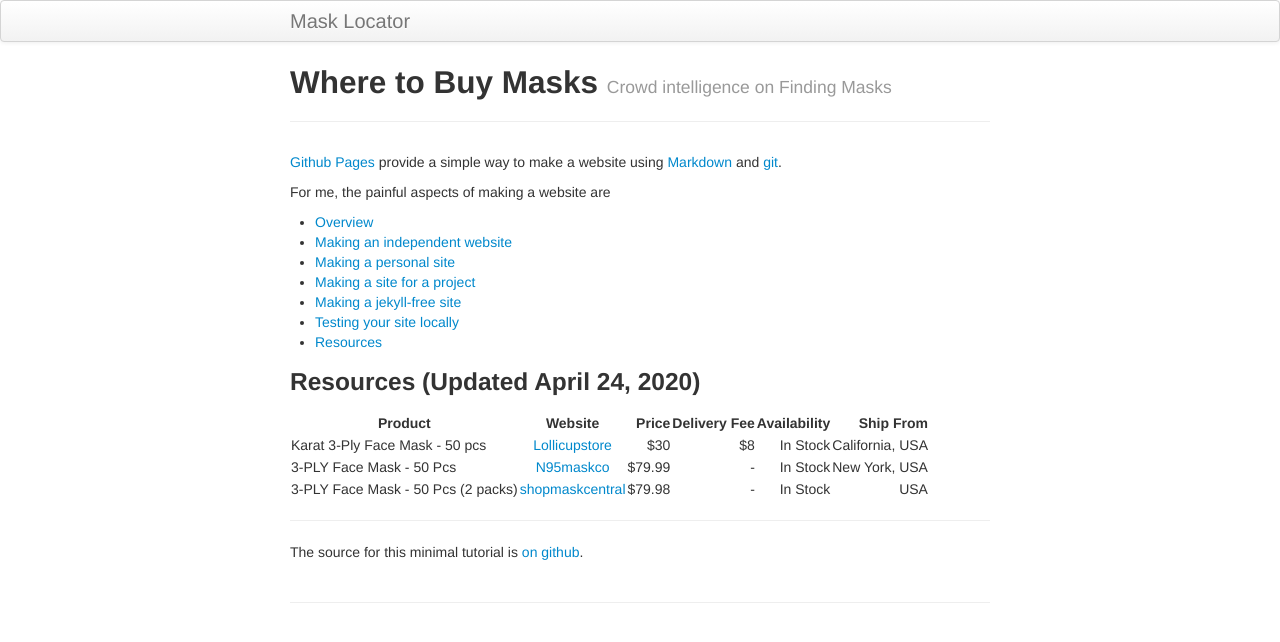
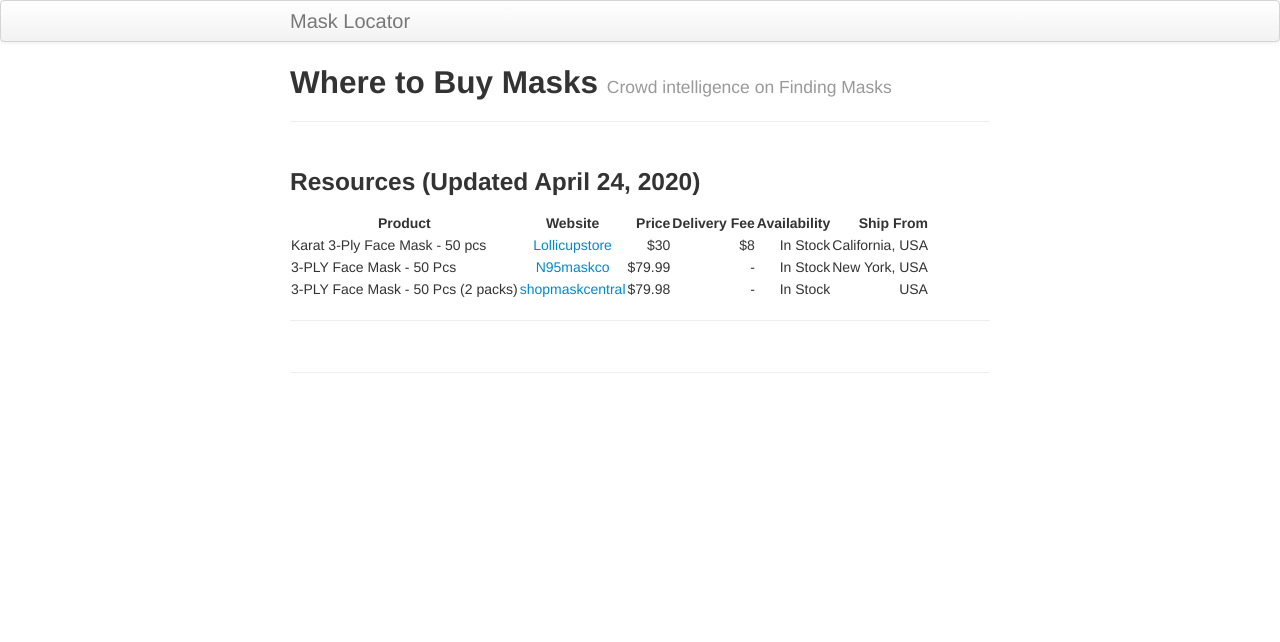
Before and after one commit to onyilam/masks, a Jekyll site: the page built from index.md, in a window 1280 px wide. Shown: the top 642 px of the page. Built offline with Jekyll 4.4.1, drawn with Linux system fonts in a browser that asks for light colours.

```diff
--- a/index.md
+++ b/index.md
@@ -4,21 +4,6 @@ title: Where to Buy Masks
 tagline: Crowd intelligence on Finding Masks
 #description: Minimal tutorial on making a simple website with GitHub Pages
 ---
-
-[Github Pages](https://pages.github.com) provide a simple way to make a
-website using
-[Markdown](https://daringfireball.net/projects/markdown/) and
-[git](https://git-scm.com).
-
-For me, the painful aspects of making a website are
-
-- [Overview](pages/overview.html)
-- [Making an independent website](pages/independent_site.html)
-- [Making a personal site](pages/user_site.html)
-- [Making a site for a project](pages/project_site.html)
-- [Making a jekyll-free site](pages/nojekyll.html)
-- [Testing your site locally](pages/local_test.html)
-- [Resources](pages/resources.html)
 
 
 ### Resources (Updated April 24, 2020)
@@ -31,5 +16,3 @@ For me, the painful aspects of making a website are
 
 
 ---
-
-The source for this minimal tutorial is [on github](https://github.com/kbroman/simple_site).
```
